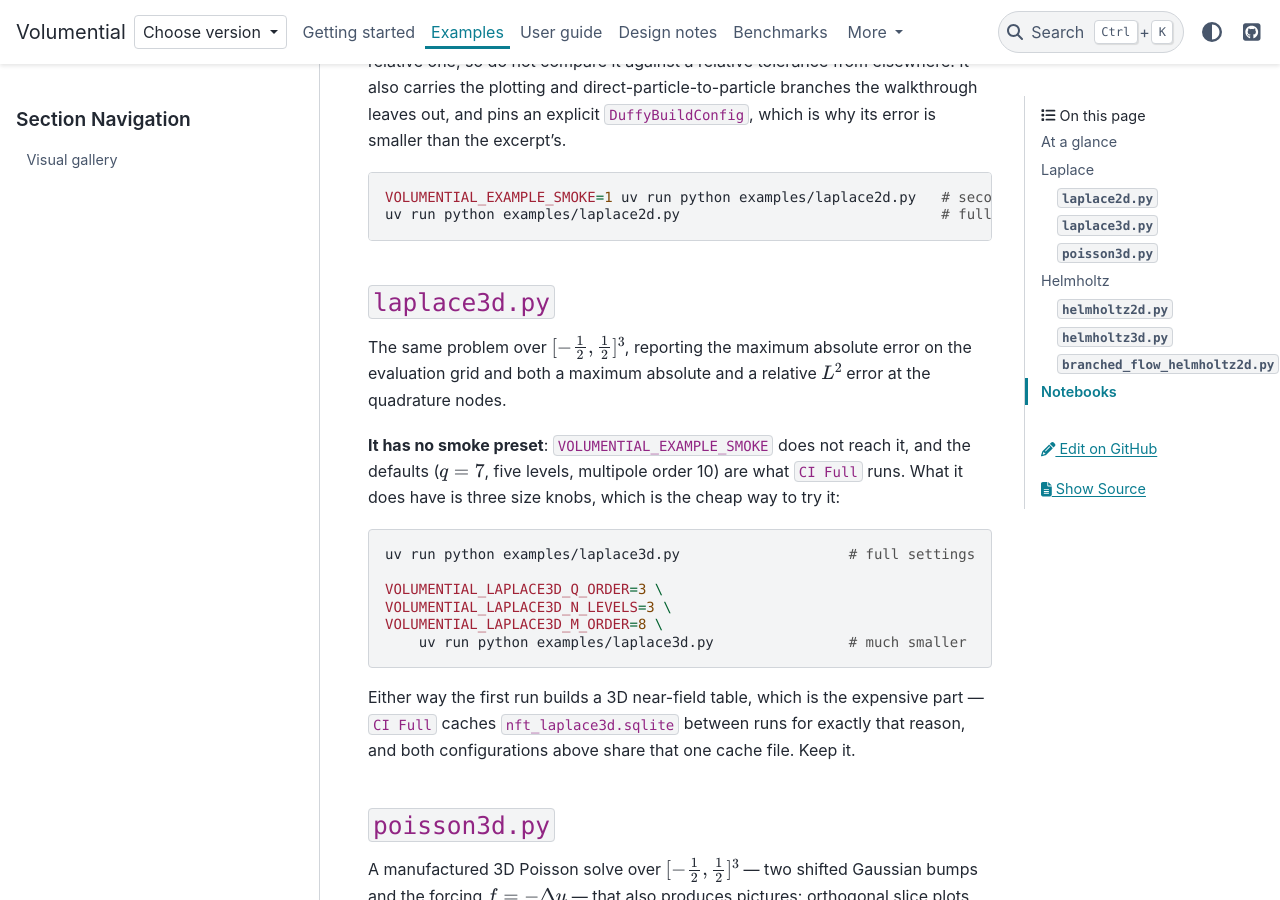
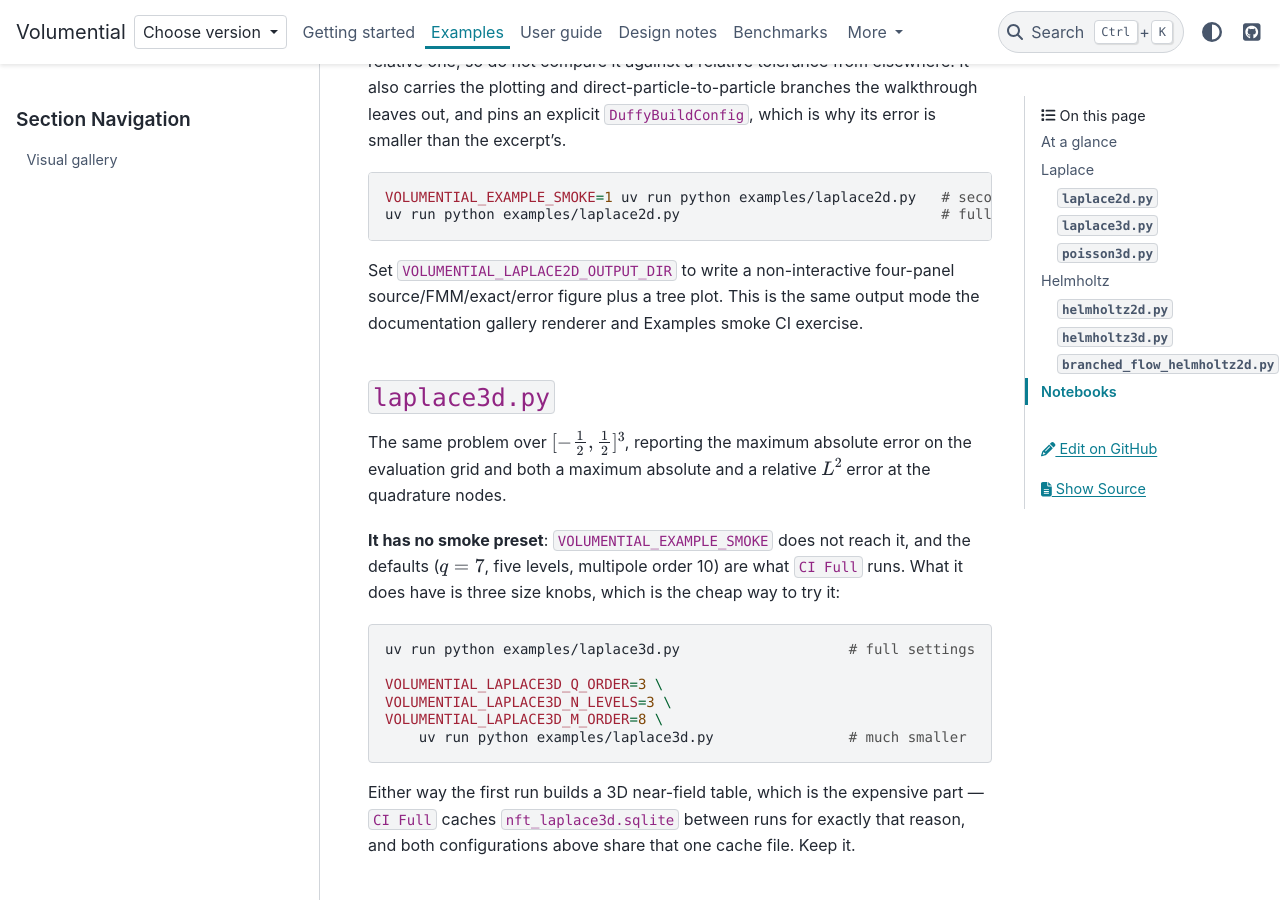
Before and after one commit to xywei/volumential, a Sphinx documentation site: the page built from doc/source/examples/index.md, in a window 1280 px wide and 900 px high, scrolled down 1923 px. Built offline with Sphinx 7.4.7 and the PyData theme 0.15.4, drawn with Linux system fonts in a browser that asks for light colours.

Commit message:
docs: document Laplace figure output

````diff
--- a/doc/source/examples/index.md
+++ b/doc/source/examples/index.md
@@ -74,6 +74,11 @@ the excerpt's.
 VOLUMENTIAL_EXAMPLE_SMOKE=1 uv run python examples/laplace2d.py   # seconds
 uv run python examples/laplace2d.py                               # full settings
 ```
+
+Set `VOLUMENTIAL_LAPLACE2D_OUTPUT_DIR` to write a non-interactive
+four-panel source/FMM/exact/error figure plus a tree plot. This is the same
+output mode the documentation gallery renderer and Examples smoke CI exercise.
+
 
 ### `laplace3d.py`
 
````
